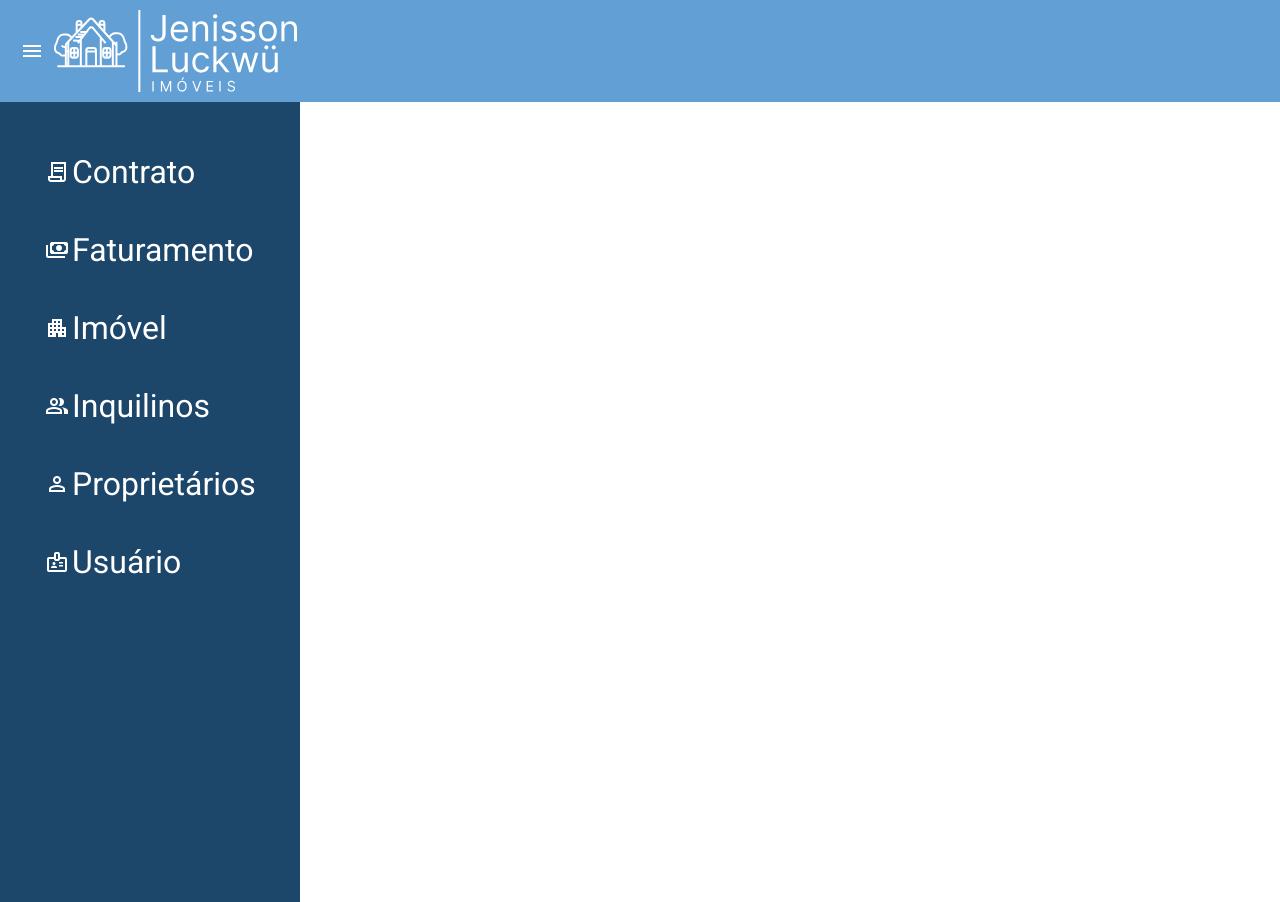
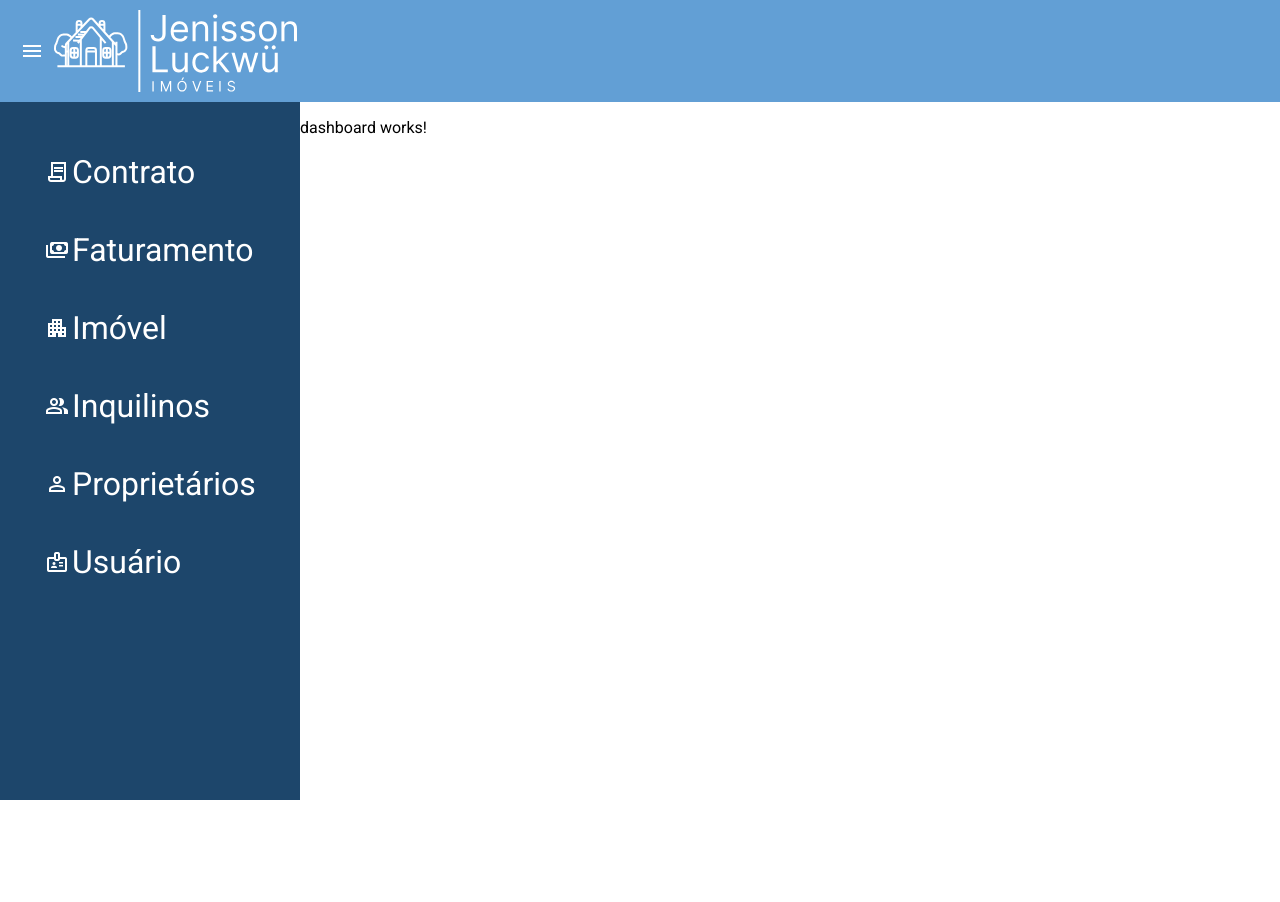
Before and after one commit to danifc123/SistemaAluguelFrontend, an Angular app: page / in a window 1280 px wide. After the commit the page ends 800 px from the top, so only its background shows below. Built offline with nearby package versions, Linux system fonts and the light colour scheme.

Commit message:
Fix: layout defaul is alined

```diff
--- a/src/app/layouts/layout-default/layout-default.component.html
+++ b/src/app/layouts/layout-default/layout-default.component.html
@@ -1,9 +1,12 @@
-<div>
+<div class="dashboard-content">
 <div class="dashboard-logo-content">
   <span  class ="material-symbols-outlined">menu</span>
     <img src="/logo/Logodashboard.svg" alt="">
 </div>
+
 <!-- @if(){} -->
-    <app-menu/>
-  <!-- <router-outlet/> -->
+<div class="content-area">
+  <app-menu class="appmenu"/>
+  <router-outlet/>
 </div>
+</div>
--- a/src/app/layouts/layout-default/layout-default.component.scss
+++ b/src/app/layouts/layout-default/layout-default.component.scss
@@ -1,12 +1,25 @@
+.dashboard-content{
+  height: 100vh;
+display: flex;
+flex-direction: column;
+overflow: hidden;
+}
 .dashboard-logo-content{
   background-color: #629FD5;
   display: flex;
   align-items: center;
   padding: 10px 20px;
   gap: 10px;
+
 }
 .material-symbols-outlined{
   color: white;
   display: flex;
   cursor: pointer;
 }
+.content-area{
+  display: flex;
+}
+.appmenu{
+ width: 300px;
+}
```
